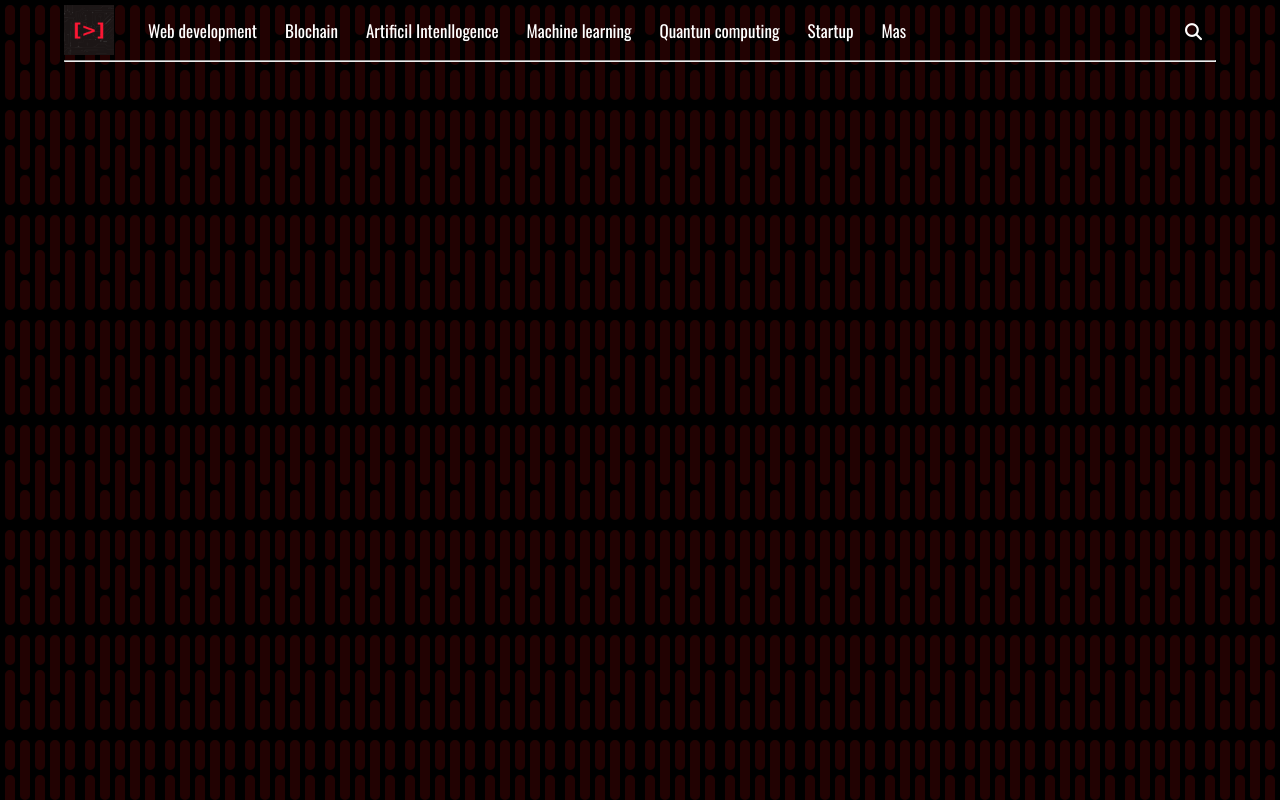
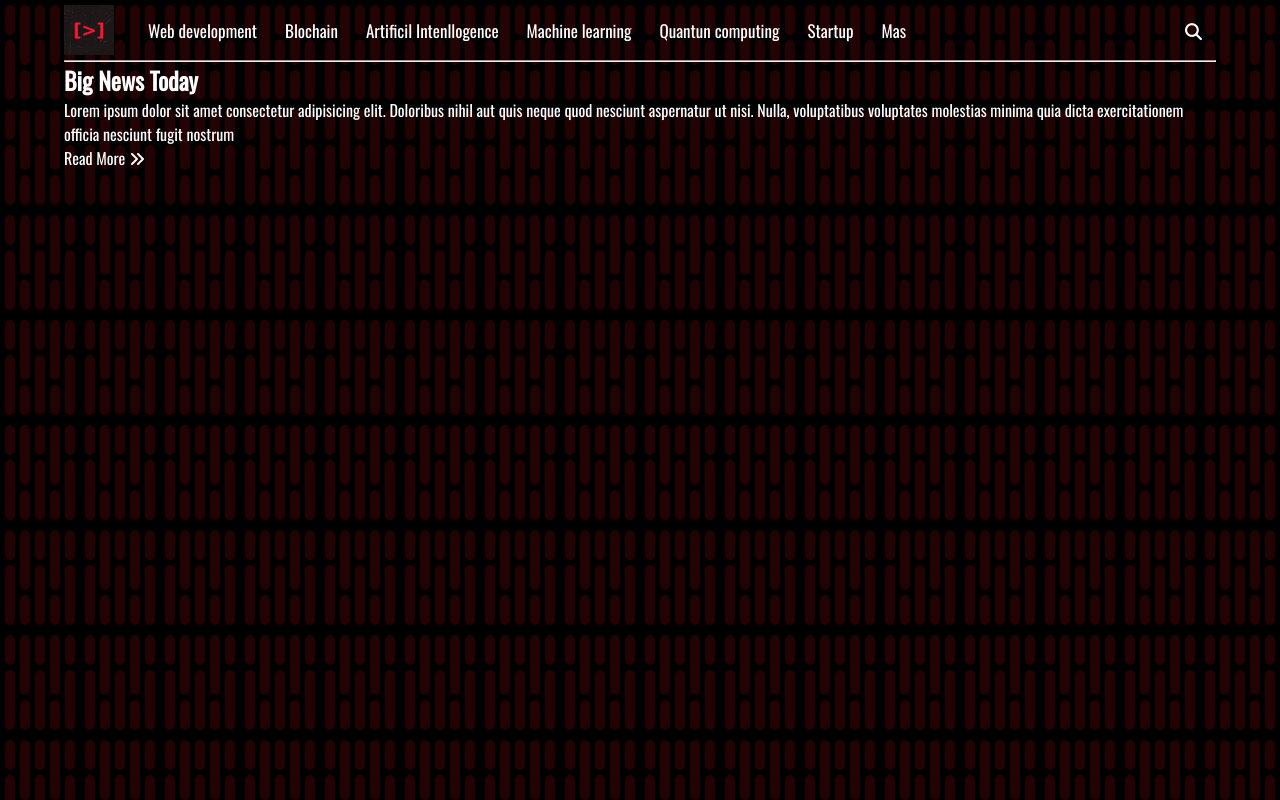
Before and after one commit to yisusAbet24/static-web-page-practice, a plain HTML site: page index.html in a window 1280 px wide. Drawn offline with nearby package versions, Linux system fonts and the light colour scheme.

Commit message:
html-showcase

```diff
--- a/index.html
+++ b/index.html
@@ -58,6 +58,13 @@
         </ul>
       </nav>
       <hr>
+
+      <!-- ShOWCASE-->
+      <header class="showcase">
+        <h2>Big News Today</h2>
+        <p>Lorem ipsum dolor sit amet consectetur adipisicing elit. Doloribus nihil aut quis neque quod nesciunt aspernatur ut nisi. Nulla, voluptatibus voluptates molestias minima quia dicta exercitationem officia nesciunt fugit nostrum</p>
+        <a href="#">Read More <i class="fas fa-angle-double-right"></i></a>
+      </header>
     </div>
   </body>
 </html>
```
